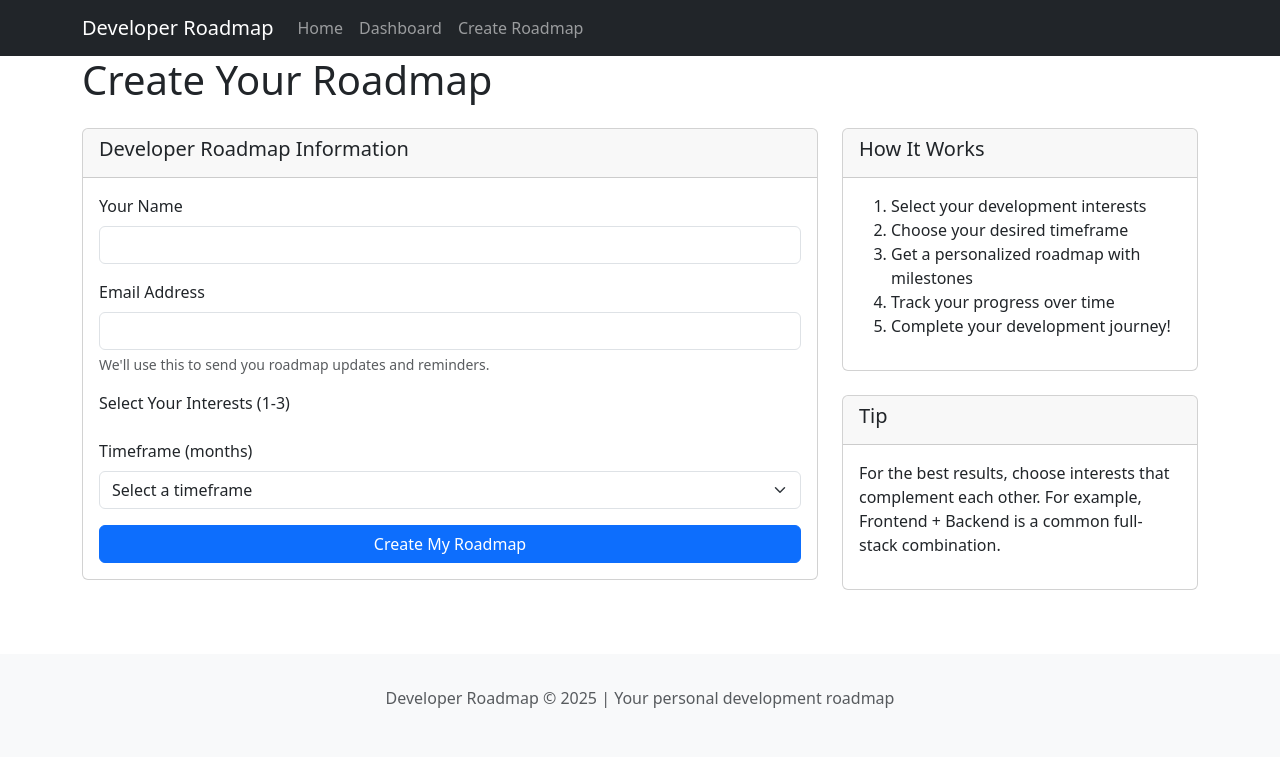
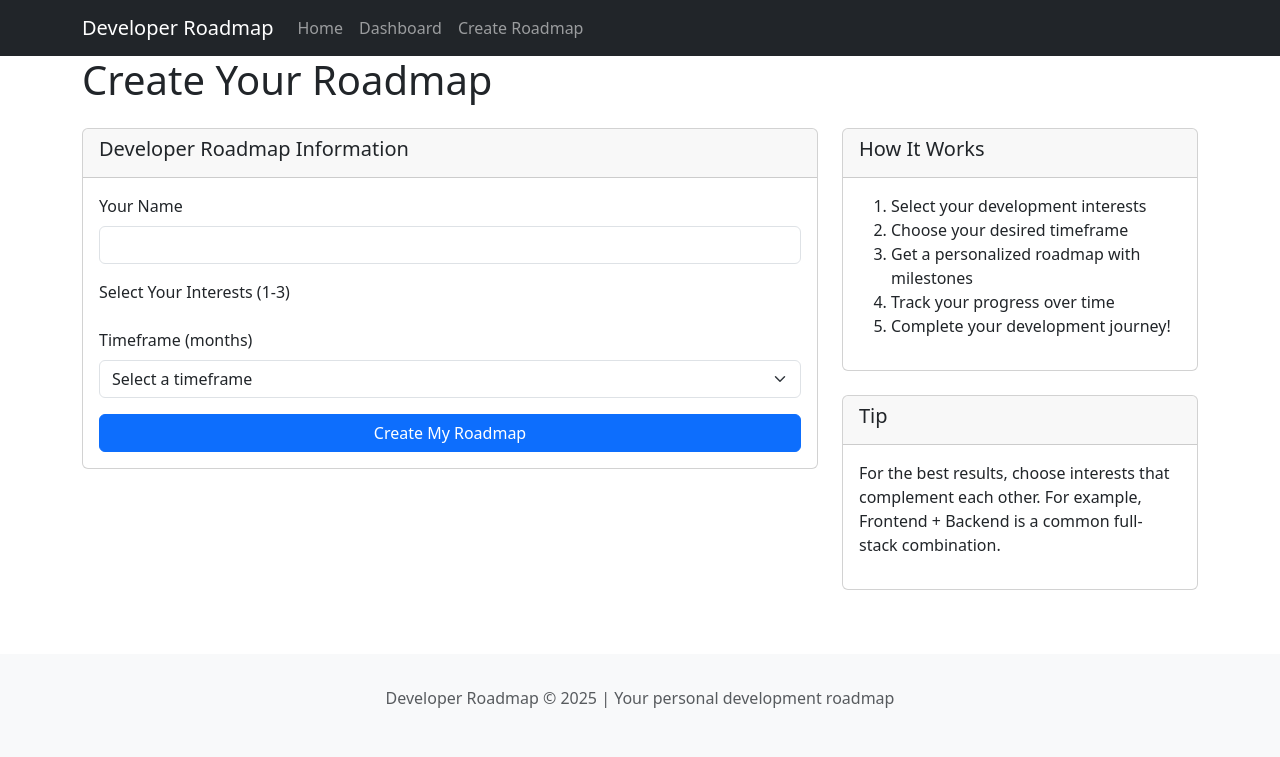
Before and after one commit to sonyasha/flask-serverless-ai, a Flask app: page /create-roadmap in a window 1280 px wide. Shown: the top 757 px of the page. Run offline with Flask 3, Linux system fonts and the light colour scheme; data that the repository does not hold is empty.

Commit message:
Remove email, update tests

```diff
--- a/api/app.py
+++ b/api/app.py
@@ -29,7 +29,7 @@ def home():
                 {"path": "/quote", "method": "GET", "description": "Get a random inspirational quote"},
                 {"path": "/paths", "method": "GET", "description": "List available development paths"},
             ],
-            "usage": "Send a POST request to /create with name, email, interests (array), and timeframe (months)",
+            "usage": "Send a POST request to /create with name, interests (array), and timeframe (months)",
         }
     )
 
@@ -55,7 +55,7 @@ def create_roadmap():
     data = request.json
 
     # Validate required fields
-    required_fields = ["name", "email", "interests", "timeframe"]
+    required_fields = ["name", "interests", "timeframe"]
     if not all(field in data for field in required_fields):
         return jsonify({"error": "Missing required fields", "required_fields": required_fields}), 400
 
@@ -108,7 +108,6 @@ def create_roadmap():
     time_roadmap = {
         "id": roadmap_id,
         "name": data["name"],
-        "email": data["email"],
         "interests": interests,
         "timeframe": timeframe,
         "created_at": start_date.strftime("%Y-%m-%d"),
--- a/api/templates/create_roadmap.html
+++ b/api/templates/create_roadmap.html
@@ -17,12 +17,6 @@
                         <div class="mb-3">
                             <label for="name" class="form-label">Your Name</label>
                             <input type="text" class="form-control" id="name" name="name" required>
-                        </div>
-
-                        <div class="mb-3">
-                            <label for="email" class="form-label">Email Address</label>
-                            <input type="email" class="form-control" id="email" name="email" required>
-                            <div class="form-text">We'll use this to send you roadmap updates and reminders.</div>
                         </div>
 
                         <div class="mb-3">
--- a/api/views.py
+++ b/api/views.py
@@ -58,11 +58,10 @@ def dashboard():
 def create_roadmap():
     if request.method == "POST":
         name = request.form.get("name")
-        email = request.form.get("email")
         interests = request.form.getlist("interests")
         timeframe = request.form.get("timeframe")
 
-        if not all([name, email, interests, timeframe]):
+        if not all([name, interests, timeframe]):
             flash("All fields are required", "error")
             return redirect(url_for("views.create_roadmap"))
 
@@ -72,7 +71,7 @@ def create_roadmap():
             flash("Timeframe must be a number", "error")
             return redirect(url_for("views.create_roadmap"))
 
-        data = {"name": name, "email": email, "interests": interests, "timeframe": timeframe}
+        data = {"name": name, "interests": interests, "timeframe": timeframe}
 
         try:
             response = api_request("post", "create", data)
```
Also changed, not shown: tests/conftest.py (+1 -1 lines), tests/test_routes.py (+19 -21 lines).
